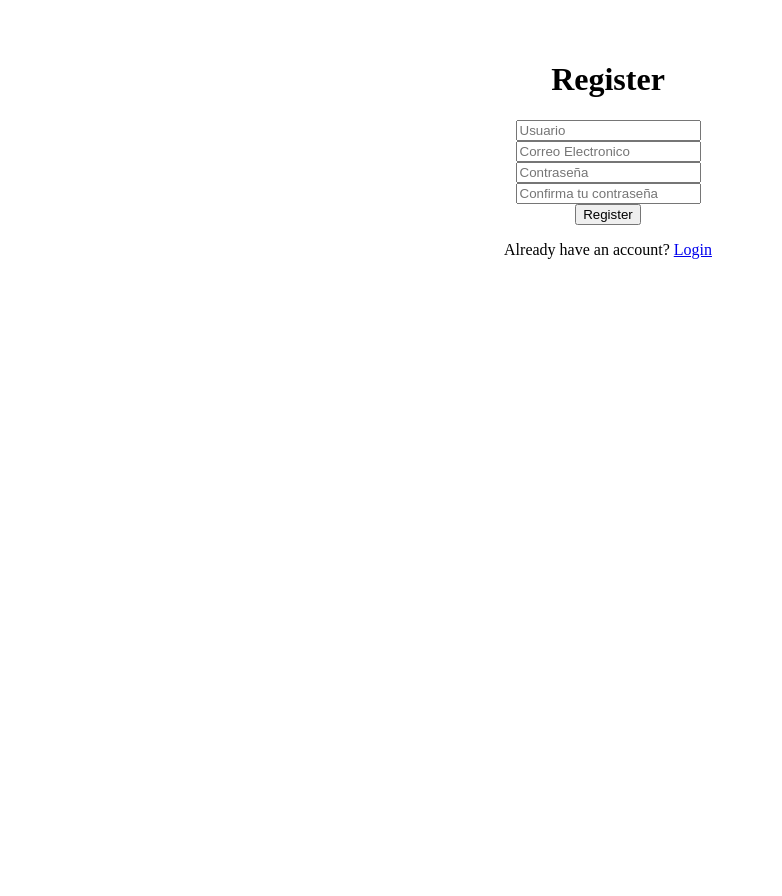
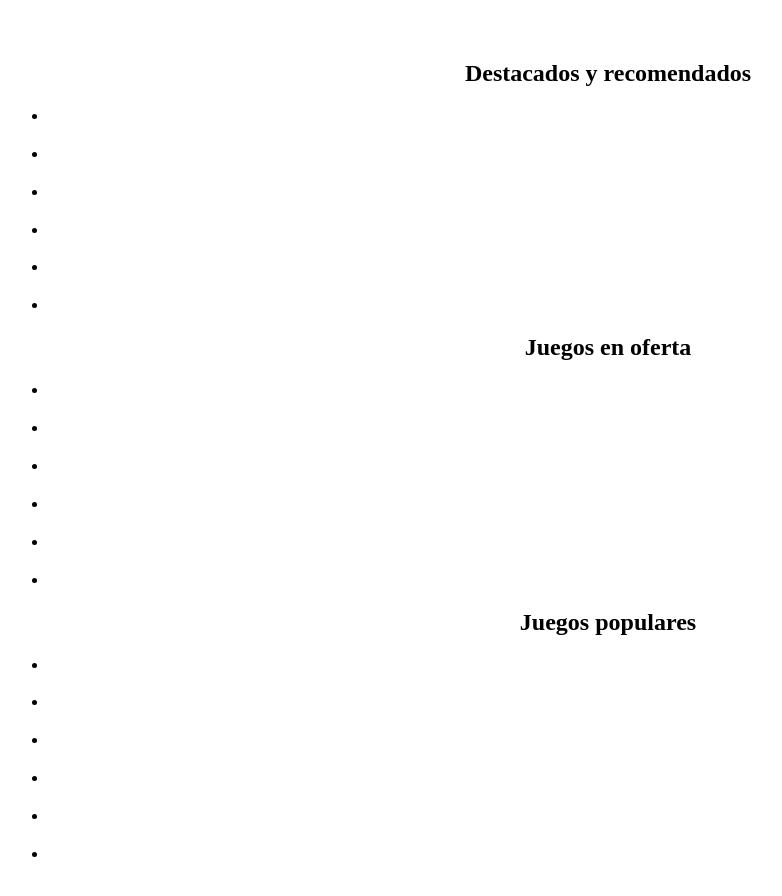
Before and after one commit to Danieldd96/ProyectoFinalFE, a React (Vite) app: page / in a window 1280 px wide. Shown: the top 896 px of the page, without its empty margins (32-814 px from the left). Before the commit the page ends 800 px from the top, so only its background shows below. Built offline with nearby package versions, Linux system fonts and the light colour scheme.

Commit message:
Base de la pagina de inicio

```diff
--- a/src/App.jsx
+++ b/src/App.jsx
@@ -1,5 +1,6 @@
 // import Login from './pages/Login'
-import Register from './pages/Register'
+// import Register from './pages/Register'
+import Home from './pages/Home'
 import './App.css'
 
 function App() {
@@ -8,7 +9,7 @@ function App() {
   return (
     <>
       <div>
-        <Register></Register>
+        <Home></Home>
       </div>
 
     </>
--- /dev/null
+++ b/src/pages/Home.jsx
@@ -0,0 +1,40 @@
+const Home = ()=>{
+    return(
+        <div>
+            <div>
+                <h2>Destacados y recomendados</h2>
+                <ul>
+                    <li><h2></h2></li>
+                    <li><h2></h2></li>
+                    <li><h2></h2></li>
+                    <li><h2></h2></li>
+                    <li><h2></h2></li>
+                    <li><h2></h2></li>
+                </ul>
+            </div>
+            <div>
+                <h2>Juegos en oferta</h2>
+                <ul>
+                    <li><h2></h2></li>
+                    <li><h2></h2></li>
+                    <li><h2></h2></li>
+                    <li><h2></h2></li>
+                    <li><h2></h2></li>
+                    <li><h2></h2></li>
+                </ul>
+            </div>
+            <div>
+                <h2>Juegos populares</h2>
+                <ul>
+                    <li><h2></h2></li>
+                    <li><h2></h2></li>
+                    <li><h2></h2></li>
+                    <li><h2></h2></li>
+                    <li><h2></h2></li>
+                    <li><h2></h2></li>
+                </ul>
+            </div>
+        </div>
+    )
+}
+export default Home
--- a/src/pages/Register.jsx
+++ b/src/pages/Register.jsx
@@ -27,7 +27,7 @@ const Register = ()=>{
                 <button type="submit" className="btn" >Register</button>
 
                 <div className="register-link">
-                    <p>Already have an account? <a href="#" className="registerBtn">Login</a></p>
+                    <p>Ya tienes una cuenta? <a href="#" className="registerBtn">Login</a></p>
                 </div>
             </form>
     </div>
```
Also changed, not shown: src/components/Navbar.jsx (added, +35 -0 lines).
